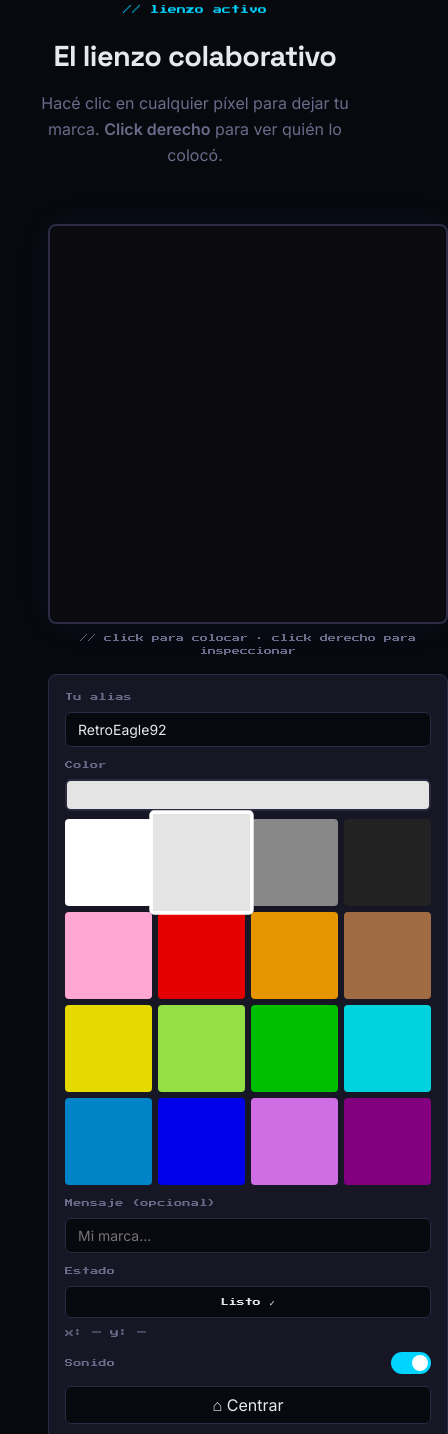
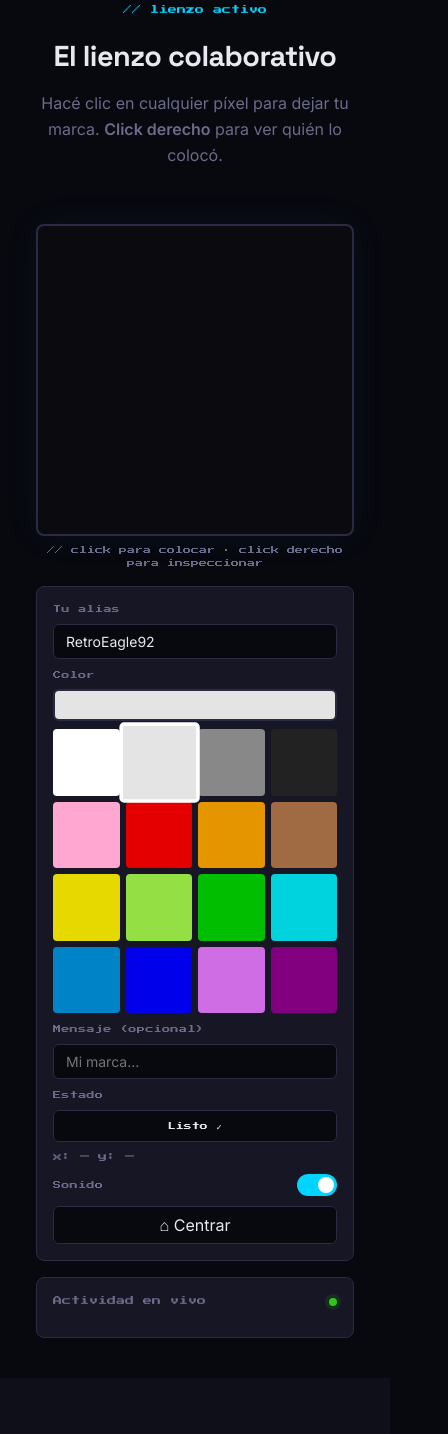
Before and after one commit to berguem2017-ai/rplace-clone, a website: page public/index.html in a window 390 px wide. Shown: the part 1111-2545 px from the top of the page, 448 px wide, since content can reach past the window. Drawn offline with nearby package versions, Linux system fonts and the light colour scheme; no server answers.

Commit message:
Fix canvas layout on mobile

```diff
--- a/public/client.js
+++ b/public/client.js
@@ -459,4 +459,6 @@ function escHtml(str) {
 }
 
 /* ── Init ── */
-centerCanvas();
+// Wait for layout to settle before computing canvas size
+requestAnimationFrame(() => setTimeout(centerCanvas, 80));
+window.addEventListener('resize', centerCanvas);
--- a/public/style.css
+++ b/public/style.css
@@ -594,11 +594,12 @@ section { padding: 80px 24px; }
 
 /* ── Responsive ── */
 @media (max-width: 1100px) {
-  .canvas-layout { grid-template-columns: 1fr; }
-  .tools-panel { order: 2; display: grid; grid-template-columns: repeat(2, 1fr); gap: 12px; }
+  #canvas-section { min-height: auto; padding-bottom: 24px; }
+  .canvas-layout { grid-template-columns: 1fr; padding: 0 12px 16px; }
+  .tools-panel { order: 2; display: grid; grid-template-columns: repeat(2, 1fr); gap: 10px; }
   .canvas-wrap { order: 1; }
-  .feed-panel { order: 3; max-height: 300px; }
-  #viewport { aspect-ratio: 1; max-height: 70vw; }
+  .feed-panel { order: 3; max-height: 260px; }
+  #viewport { height: min(80vw, 70vh); min-height: 280px; flex: none; }
 }
 @media (max-width: 640px) {
   .nav-links { display: none; }
```
